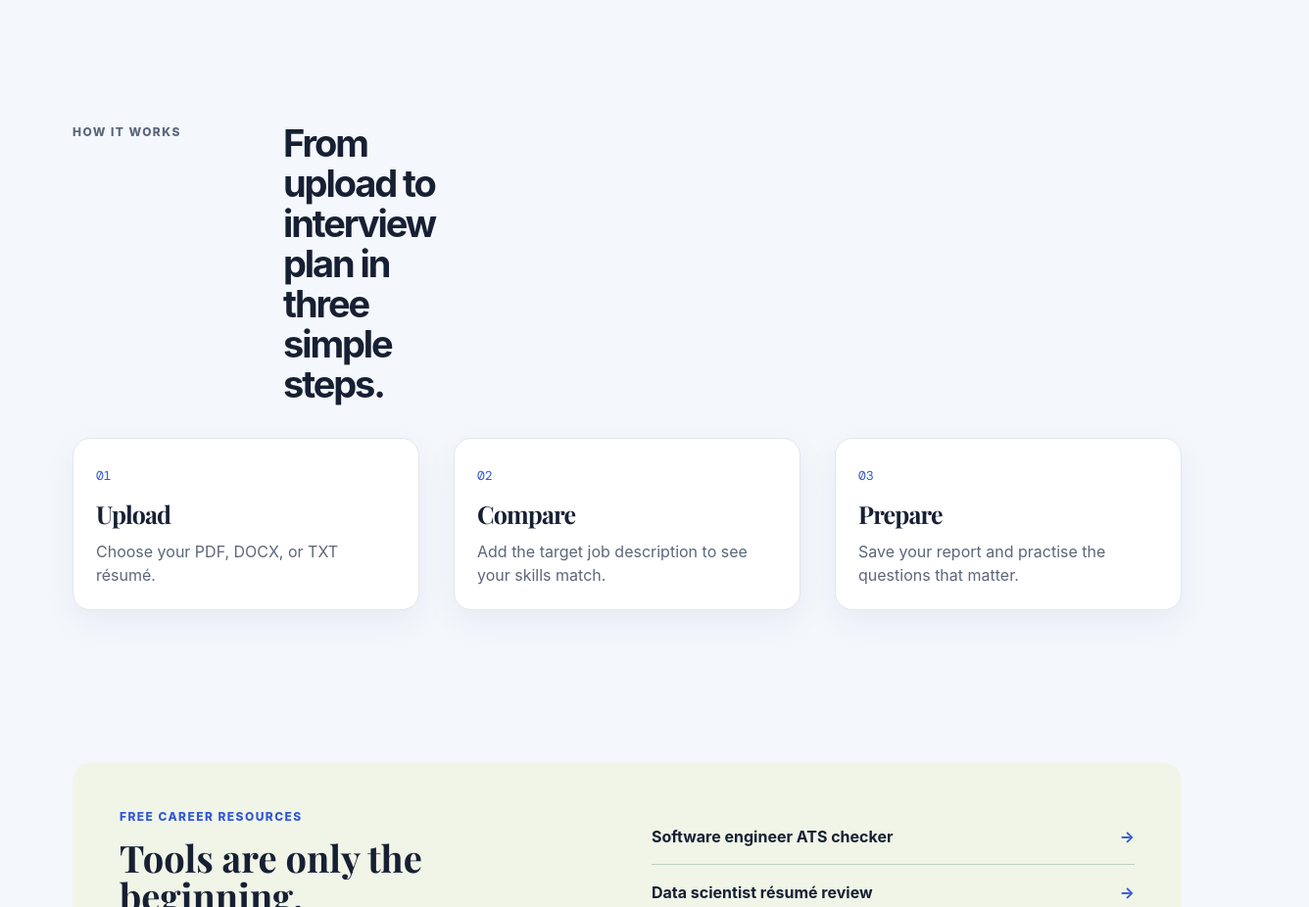
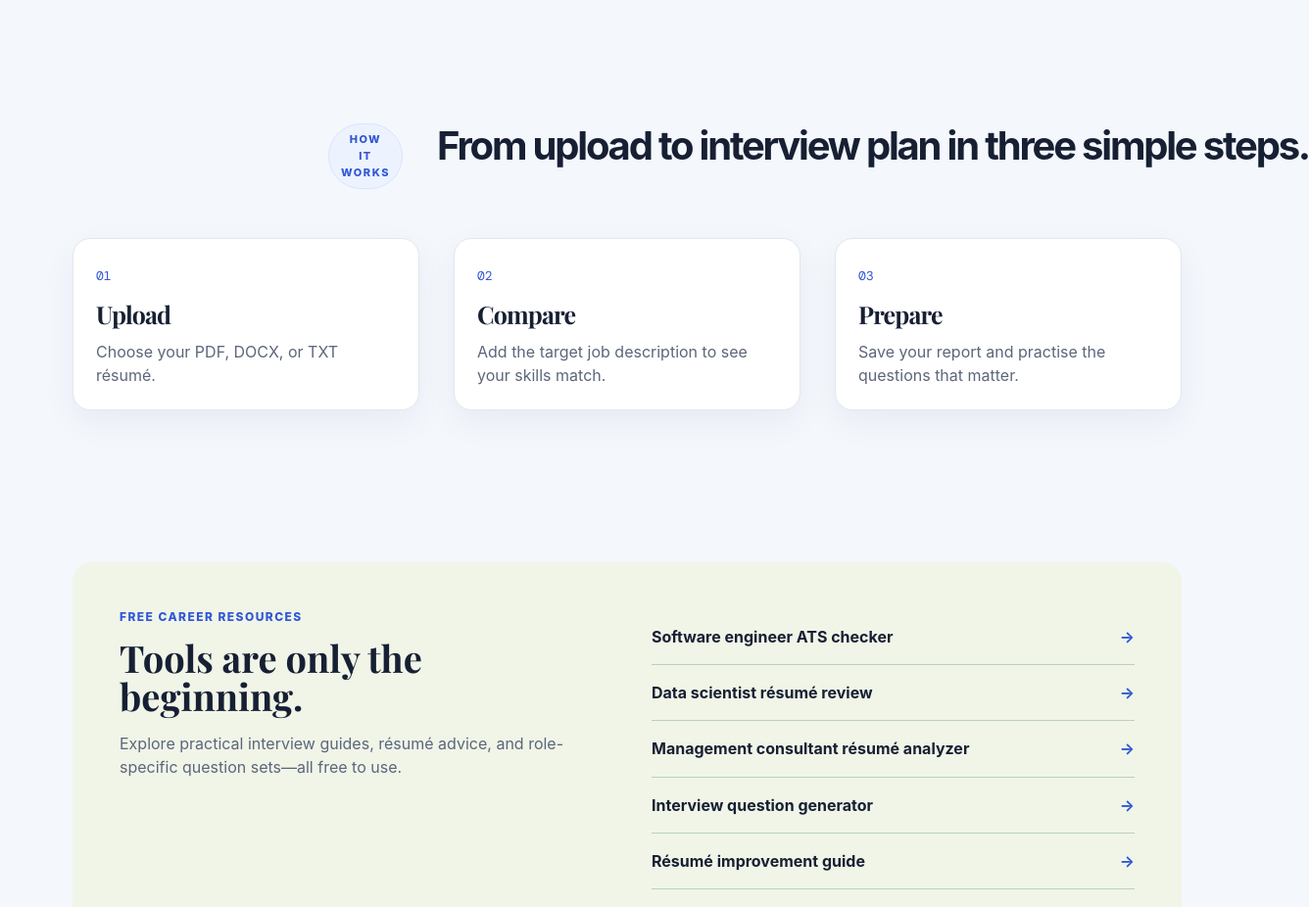
Before and after one commit to Pratyush24786/resume_interview_analyzer, a plain HTML site: page index.html in a window 1280 px wide. Shown: the part 3320-4246 px from the top of the page at 98% size, 1336 px wide, since content can reach past the window. Drawn offline with nearby package versions, Linux system fonts and the light colour scheme.

Commit message:
Update style.css

```diff
--- a/style.css
+++ b/style.css
@@ -375,6 +375,26 @@ nav { border-bottom-color: rgba(212, 221, 236, .8); }
 }
 .benefits article { border-top: 3px solid #3157d5; }
 .benefits .icon, .steps article b { color: #3157d5; }
+.how-title { display: block; width: 100%; margin: 0 auto 34px; text-align: center; }
+.how-title .eyebrow {
+  display: inline-block;
+  margin-bottom: 16px;
+  padding: 7px 12px;
+  border: 1px solid #dbe4ff;
+  border-radius: 999px;
+  background: #edf2ff;
+  color: #3157d5;
+  font-size: 11px;
+  letter-spacing: .14em;
+}
+.how-title h2 {
+  max-width: none;
+  margin: 0;
+  white-space: nowrap;
+  font-size: clamp(30px, 3.5vw, 40px);
+  line-height: 1.15;
+}
+.how-title h2 em { color: #3157d5; font-style: normal; }
 .steps article:nth-child(2), .steps article:nth-child(3) { background: #fff; }
 .methodology { background: linear-gradient(135deg, #fff, #f5f7ff); }
 .methodology-steps li::before { color: #3157d5; }
@@ -406,6 +426,7 @@ footer a { color: #3157d5; }
   .preview-card { max-width: 100%; }
   .analyzer { padding: 24px; border-radius: 19px; }
   .benefits article, .steps article, .match-guide-grid article { padding: 20px; }
+  .how-title h2 { white-space: normal; }
 }
 @media (max-width: 540px) {
   .shell { width: min(100% - 24px, 1180px); }
```
